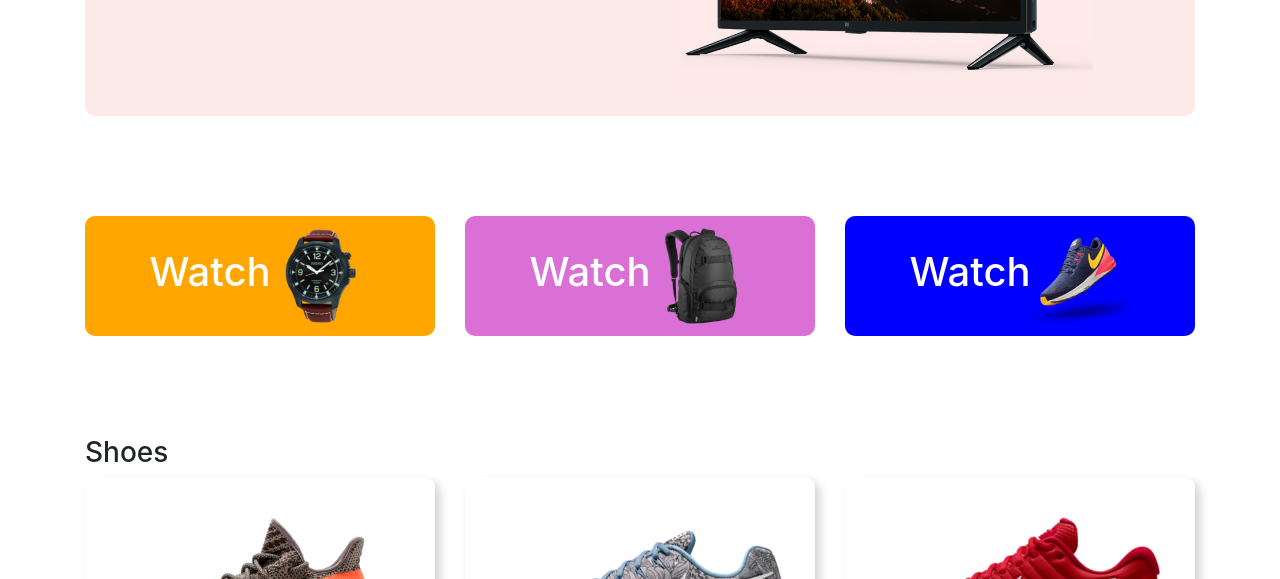
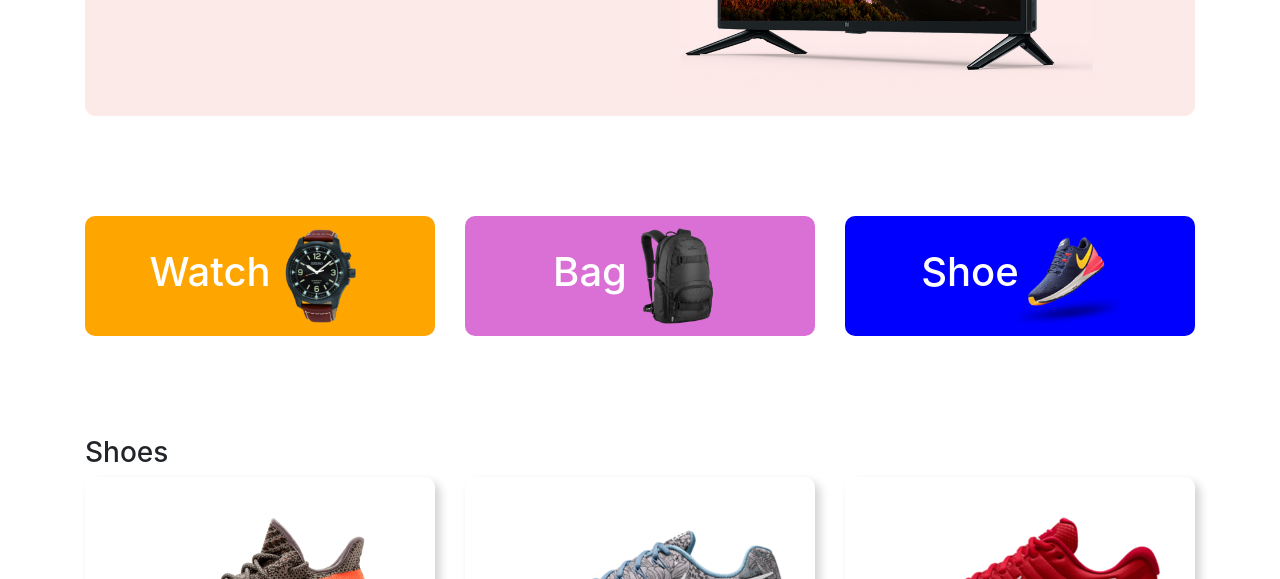
Before and after one commit to hr-habibur-rahman/panda-commerce, a plain HTML site: page index.html in a window 1280 px wide. Shown: the part 521-1100 px from the top of the page. Drawn offline with nearby package versions, Linux system fonts and the light colour scheme.

Commit message:
problem fixed

```diff
--- a/index.html
+++ b/index.html
@@ -116,13 +116,13 @@
             </div>
             <div class="col-md-4">
                 <div class="cat2 d-flex justify-content-center align-items-center">
-                    <h1>Watch</h1>
+                    <h1>Bag</h1>
                     <img src="panda-commerce/categories/bag.png" alt="">
                 </div>
             </div>
             <div class="col-md-4">
                 <div class="cat3 d-flex justify-content-center align-items-center">
-                    <h1>Watch</h1>
+                    <h1>Shoe</h1>
                     <img src="panda-commerce/categories/shoes.png" alt="">
                 </div>
             </div>
```
